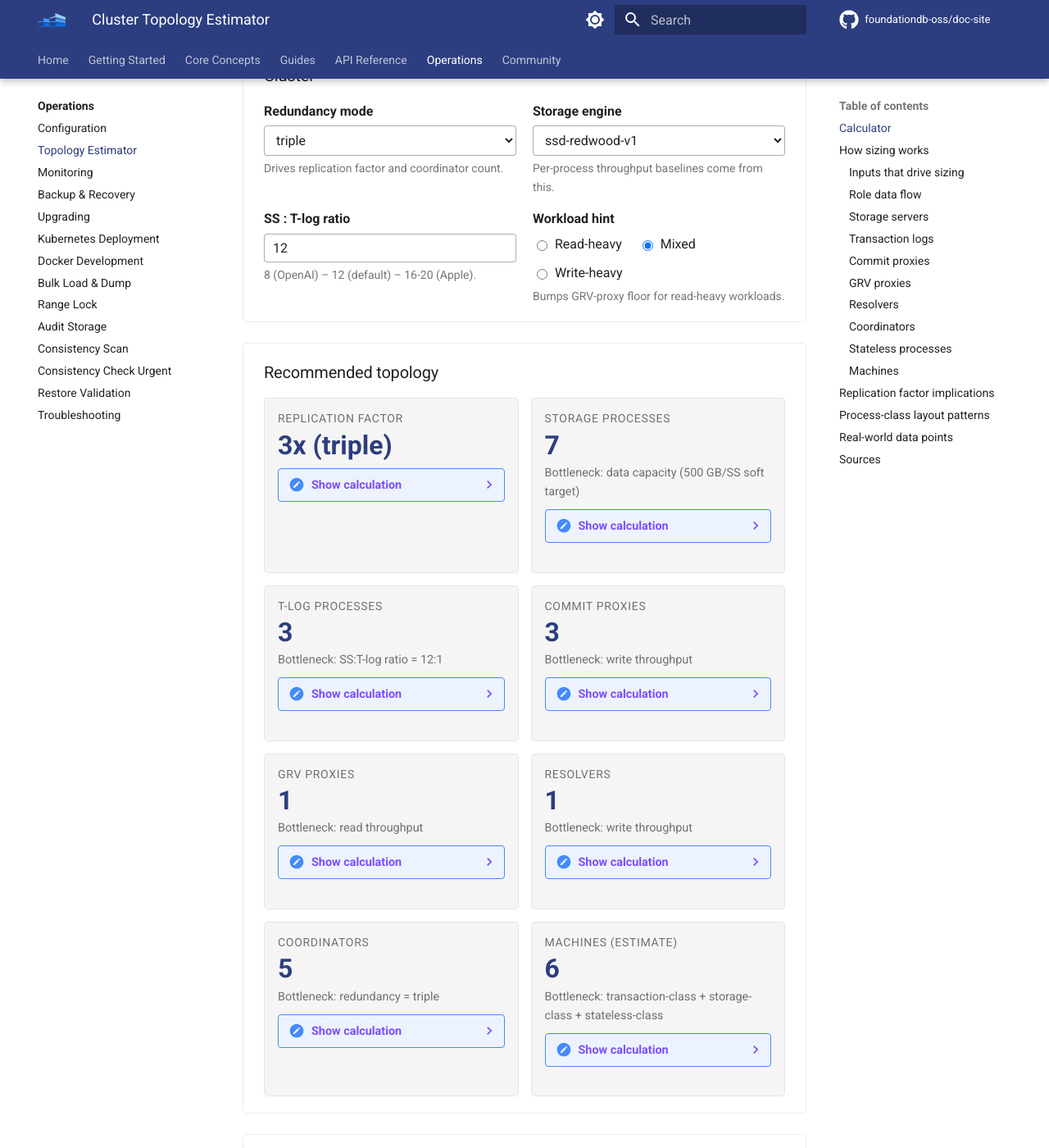
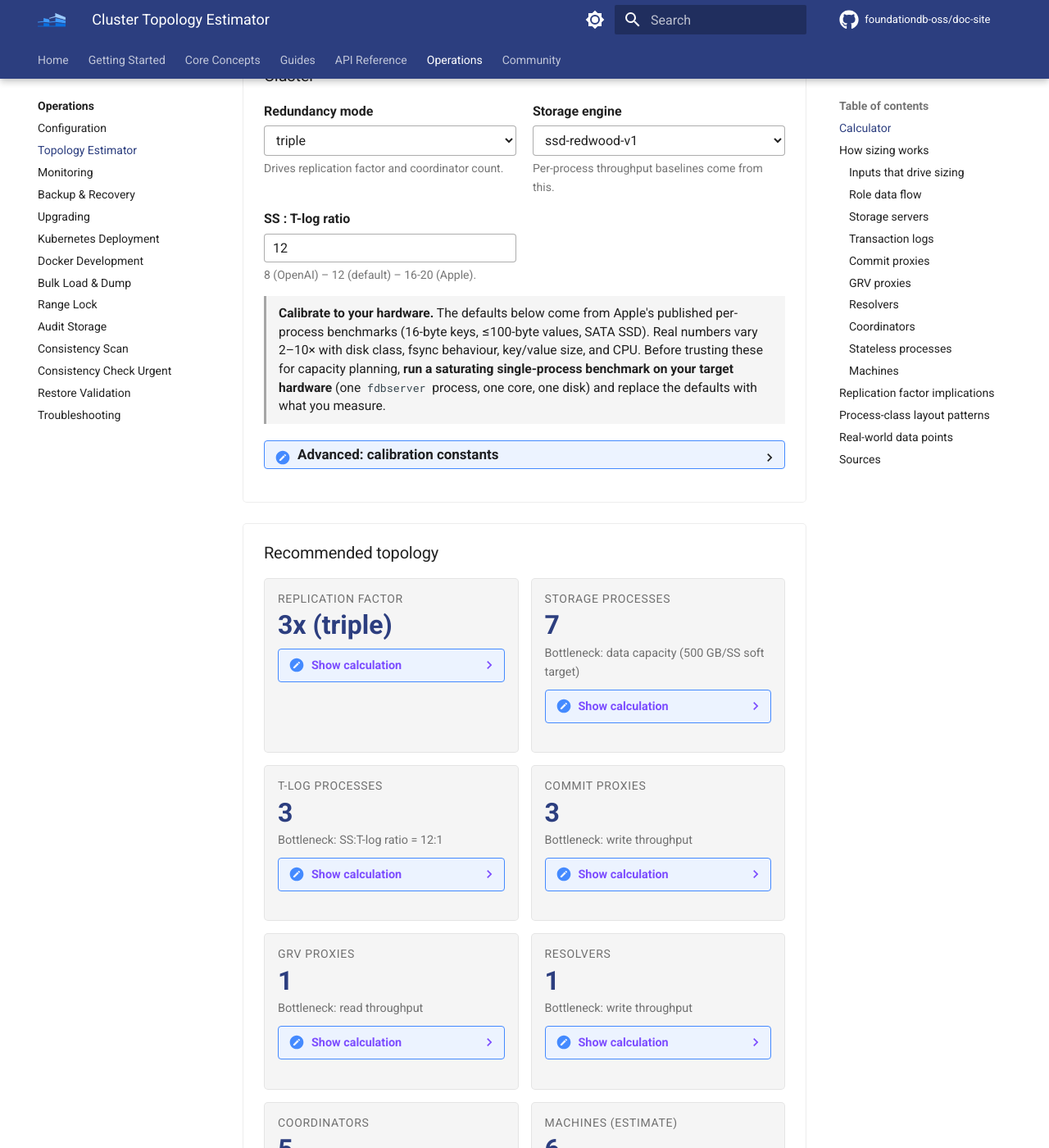
Before and after one commit to foundationdb-oss/doc-site, an MkDocs documentation site: the page built from docs/operations/topology-estimator.md, in a window 1280 px wide and 1400 px high, scrolled down 775 px. Shown: the whole window at 82% size. Built offline with MkDocs 1.6.1 and Material for MkDocs 9.7.7, drawn with Linux system fonts in a browser that asks for light colours; comment, search, counter and statistics services are not loaded; the version menu is left out; some of the changed text lies outside the part shown.

Commit message:
docs: add advanced calibration constants to topology estimator
Agent-Id: agent-873184cb-d477-4c24-b4ce-d603c092cf9d

````diff
--- a/docs/assets/javascripts/topology-estimator.js
+++ b/docs/assets/javascripts/topology-estimator.js
@@ -44,31 +44,45 @@
 
   function ceil(n) { return Math.ceil(n); }
 
-  function engineThroughput(engine) {
-    if (engine === 'memory') {
-      return { r: DEFAULTS.perProcReadsMem, w: DEFAULTS.perProcWritesMem, label: 'memory' };
+  function engineThroughput(inp) {
+    if (inp.engine === 'memory') {
+      return { r: inp.perProcReadsMem, w: inp.perProcWritesMem, label: 'memory' };
     }
-    return { r: DEFAULTS.perProcReadsSsd, w: DEFAULTS.perProcWritesSsd, label: 'ssd/redwood' };
+    return { r: inp.perProcReadsSsd, w: inp.perProcWritesSsd, label: 'ssd/redwood' };
   }
 
   function compute(inp) {
+    var K = {
+      perProcReadsSsd: inp.perProcReadsSsd,
+      perProcWritesSsd: inp.perProcWritesSsd,
+      perProcReadsMem: inp.perProcReadsMem,
+      perProcWritesMem: inp.perProcWritesMem,
+      headroom: inp.headroom,
+      maxDataPerSsGB: inp.maxDataPerSsGB,
+      cpPerWriteQps: inp.cpPerWriteQps,
+      grvPerReadQps: inp.grvPerReadQps,
+      resolverPerWriteQps: inp.resolverPerWriteQps,
+      coresPerMachineStorage: inp.coresPerMachineStorage,
+      ramPerProcessGB: inp.ramPerProcessGB
+    };
+
     var rep = REPLICATION[inp.redundancy] || REPLICATION.triple;
     var rf = rep.factor;
-    var tput = engineThroughput(inp.engine);
+    var tput = engineThroughput(inp);
     var dataGB = inp.dataTB * 1024;
 
     var readRatio = inp.readQps / tput.r;
     var writeRatio = inp.writeQps / tput.w;
     var dominant = Math.max(readRatio, writeRatio);
-    var ssThroughputUnits = Math.max(1, ceil(dominant * DEFAULTS.headroom));
+    var ssThroughputUnits = Math.max(1, ceil(dominant * K.headroom));
     var ssThroughput = Math.max(rf * 2, ssThroughputUnits * rf);
-    var ssData = ceil(dataGB * rf / DEFAULTS.maxDataPerSsGB);
+    var ssData = ceil(dataGB * rf / K.maxDataPerSsGB);
     var ssFloor = rf * 2;
     var ss = Math.max(ssThroughput, ssData, ssFloor);
 
     var ssBottleneck;
     if (ssData >= ssThroughput && ssData > ssFloor) {
-      ssBottleneck = 'data capacity (' + DEFAULTS.maxDataPerSsGB + ' GB/SS soft target)';
+      ssBottleneck = 'data capacity (' + K.maxDataPerSsGB + ' GB/SS soft target)';
     } else if (ssThroughput > ssFloor) {
       ssBottleneck = (writeRatio >= readRatio ? 'write throughput' : 'read throughput');
     } else {
@@ -79,26 +93,25 @@
     var logs = Math.max(DEFAULTS.logsMin, ceil(ss / logsRatio));
     var logsWarn = logs > DEFAULTS.logsSoftCap;
 
-    var cp = Math.max(DEFAULTS.cpMin, ceil(inp.writeQps / DEFAULTS.cpPerWriteQps));
-    var grv = Math.max(DEFAULTS.grvMin, ceil(inp.readQps / DEFAULTS.grvPerReadQps));
-    if (inp.workloadHint === 'read-heavy') grv = Math.max(grv, 3);
-    var res = Math.max(DEFAULTS.resolverMin, ceil(inp.writeQps / DEFAULTS.resolverPerWriteQps));
+    var cp = Math.max(DEFAULTS.cpMin, ceil(inp.writeQps / K.cpPerWriteQps));
+    var grv = Math.max(DEFAULTS.grvMin, ceil(inp.readQps / K.grvPerReadQps));
+    var res = Math.max(DEFAULTS.resolverMin, ceil(inp.writeQps / K.resolverPerWriteQps));
 
     var transactionMachines = logs;
-    var storageMachines = Math.max(1, ceil(ss / DEFAULTS.coresPerMachineStorage));
+    var storageMachines = Math.max(1, ceil(ss / K.coresPerMachineStorage));
     var stateless = cp + grv + res + 4;
-    var statelessMachines = Math.max(1, ceil(stateless / DEFAULTS.coresPerMachineStorage));
+    var statelessMachines = Math.max(1, ceil(stateless / K.coresPerMachineStorage));
     var machines = transactionMachines + storageMachines + statelessMachines;
 
-    var procsPerStorageMachine = Math.min(DEFAULTS.coresPerMachineStorage, ceil(ss / storageMachines));
-    var ramStorageGB = ceil(procsPerStorageMachine * DEFAULTS.ramPerProcessGB * (1 + DEFAULTS.ramHeadroom));
-    var ramTransactionGB = ceil(DEFAULTS.ramPerProcessGB * (1 + DEFAULTS.ramHeadroom));
+    var procsPerStorageMachine = Math.min(K.coresPerMachineStorage, ceil(ss / storageMachines));
+    var ramStorageGB = ceil(procsPerStorageMachine * K.ramPerProcessGB * (1 + DEFAULTS.ramHeadroom));
+    var ramTransactionGB = ceil(K.ramPerProcessGB * (1 + DEFAULTS.ramHeadroom));
 
     var dataPerSsGB = ss > 0 ? (dataGB * rf / ss) : 0;
-    var dataPerSsWarn = dataPerSsGB > DEFAULTS.maxDataPerSsGB;
+    var dataPerSsWarn = dataPerSsGB > K.maxDataPerSsGB;
 
     return {
-      inp: inp, rf: rf, rep: rep, tput: tput, dataGB: dataGB,
+      inp: inp, K: K, rf: rf, rep: rep, tput: tput, dataGB: dataGB,
       ss: ss, ssThroughput: ssThroughput, ssData: ssData, ssFloor: ssFloor,
       ssThroughputUnits: ssThroughputUnits, ssBottleneck: ssBottleneck,
       readRatio: readRatio, writeRatio: writeRatio,
@@ -121,16 +134,38 @@
     return (Math.round(n * 100) / 100).toString();
   }
 
+  // Calibration constants exposed in the "Advanced" form section.
+  // Each entry: form field name → minimum allowed value (clamp floor).
+  var ADVANCED_KEYS = {
+    perProcReadsSsd: 1,
+    perProcWritesSsd: 1,
+    perProcReadsMem: 1,
+    perProcWritesMem: 1,
+    headroom: 0.1,
+    maxDataPerSsGB: 1,
+    cpPerWriteQps: 1,
+    grvPerReadQps: 1,
+    resolverPerWriteQps: 1,
+    coresPerMachineStorage: 1,
+    ramPerProcessGB: 1
+  };
+
   function readInputs(form) {
-    return {
+    var inp = {
       readQps: clamp(form.elements['readQps'].value, 0),
       writeQps: clamp(form.elements['writeQps'].value, 0),
       dataTB: clamp(form.elements['dataTB'].value, 0),
       redundancy: form.elements['redundancy'].value,
       engine: form.elements['engine'].value,
-      logsRatio: clamp(form.elements['logsRatio'].value, 1),
-      workloadHint: (form.elements['workloadHint'] && form.elements['workloadHint'].value) || 'mixed'
+      logsRatio: clamp(form.elements['logsRatio'].value, 1)
     };
+    Object.keys(ADVANCED_KEYS).forEach(function (k) {
+      var el = form.elements[k];
+      var min = ADVANCED_KEYS[k];
+      var v = el ? el.value : DEFAULTS[k];
+      inp[k] = clamp(v, min);
+    });
+    return inp;
   }
 
   // Expose for testing in console.
@@ -138,6 +173,7 @@
   window.fdbTopologyEstimator.compute = compute;
   window.fdbTopologyEstimator.DEFAULTS = DEFAULTS;
   window.fdbTopologyEstimator.REPLICATION = REPLICATION;
+  window.fdbTopologyEstimator.ADVANCED_KEYS = ADVANCED_KEYS;
 
 
   function escapeText(s) {
@@ -191,15 +227,15 @@
         'engine = ' + r.tput.label + '  →  per_proc_reads = ' + r.tput.r + ', per_proc_writes = ' + r.tput.w,
         'read_ratio  = read_qps  / per_proc_reads  = ' + inp.readQps  + ' / ' + r.tput.r + ' = ' + fmtN(r.readRatio),
         'write_ratio = write_qps / per_proc_writes = ' + inp.writeQps + ' / ' + r.tput.w + ' = ' + fmtN(r.writeRatio),
-        'ss_throughput = ceil(max(read_ratio, write_ratio) × ' + DEFAULTS.headroom + ') × RF',
+        'ss_throughput = ceil(max(read_ratio, write_ratio) × ' + r.K.headroom + ') × RF',
         '              = ' + r.ssThroughputUnits + ' × ' + r.rf + ' = ' + r.ssThroughput,
-        'ss_data       = ceil(data_GB × RF / ' + DEFAULTS.maxDataPerSsGB + ')',
-        '              = ceil(' + fmtN(r.dataGB) + ' × ' + r.rf + ' / ' + DEFAULTS.maxDataPerSsGB + ') = ' + r.ssData,
+        'ss_data       = ceil(data_GB × RF / ' + r.K.maxDataPerSsGB + ')',
+        '              = ceil(' + fmtN(r.dataGB) + ' × ' + r.rf + ' / ' + r.K.maxDataPerSsGB + ') = ' + r.ssData,
         'storage_processes = max(ss_throughput, ss_data, RF × 2)',
         '                  = max(' + r.ssThroughput + ', ' + r.ssData + ', ' + r.ssFloor + ') = ' + r.ss,
         'data_per_SS ≈ ' + fmtN(r.dataPerSsGB) + ' GB'
       ],
-      r.dataPerSsWarn ? ('Data per SS is ' + fmtN(r.dataPerSsGB) + ' GB (> ' + DEFAULTS.maxDataPerSsGB + ' GB target). Recovery and data distribution slow down past this.') : null
+      r.dataPerSsWarn ? ('Data per SS is ' + fmtN(r.dataPerSsGB) + ' GB (> ' + r.K.maxDataPerSsGB + ' GB target). Recovery and data distribution slow down past this.') : null
     ));
 
     blocks.push(output(
@@ -222,8 +258,8 @@
       'sizing-commit-proxies',
       'write throughput',
       [
-        'commit_proxies = max(' + DEFAULTS.cpMin + ', ceil(write_qps / ' + DEFAULTS.cpPerWriteQps + '))',
-        '               = max(' + DEFAULTS.cpMin + ', ceil(' + inp.writeQps + ' / ' + DEFAULTS.cpPerWriteQps + ')) = ' + r.cp
+        'commit_proxies = max(' + DEFAULTS.cpMin + ', ceil(write_qps / ' + r.K.cpPerWriteQps + '))',
+        '               = max(' + DEFAULTS.cpMin + ', ceil(' + inp.writeQps + ' / ' + r.K.cpPerWriteQps + ')) = ' + r.cp
       ],
       null
     ));
@@ -233,11 +269,10 @@
       'GRV proxies',
       String(r.grv),
       'sizing-grv-proxies',
-      inp.workloadHint === 'read-heavy' ? 'read-heavy workload' : 'read throughput',
+      'read throughput',
       [
-        'grv_proxies = max(' + DEFAULTS.grvMin + ', ceil(read_qps / ' + DEFAULTS.grvPerReadQps + '))',
-        '            = max(' + DEFAULTS.grvMin + ', ceil(' + inp.readQps + ' / ' + DEFAULTS.grvPerReadQps + ')) = ' + Math.max(DEFAULTS.grvMin, ceil(inp.readQps / DEFAULTS.grvPerReadQps)),
-        inp.workloadHint === 'read-heavy' ? 'read-heavy hint → bumped to floor of 3 = ' + r.grv : 'final = ' + r.grv
+        'grv_proxies = max(' + DEFAULTS.grvMin + ', ceil(read_qps / ' + r.K.grvPerReadQps + '))',
+        '            = max(' + DEFAULTS.grvMin + ', ceil(' + inp.readQps + ' / ' + r.K.grvPerReadQps + ')) = ' + r.grv
       ],
       null
     ));
@@ -249,8 +284,8 @@
       'sizing-resolvers',
       'write throughput',
       [
-        'resolvers = max(' + DEFAULTS.resolverMin + ', ceil(write_qps / ' + DEFAULTS.resolverPerWriteQps + '))',
-        '          = max(' + DEFAULTS.resolverMin + ', ceil(' + inp.writeQps + ' / ' + DEFAULTS.resolverPerWriteQps + ')) = ' + r.res,
+        'resolvers = max(' + DEFAULTS.resolverMin + ', ceil(write_qps / ' + r.K.resolverPerWriteQps + '))',
+        '          = max(' + DEFAULTS.resolverMin + ', ceil(' + inp.writeQps + ' / ' + r.K.resolverPerWriteQps + ')) = ' + r.res,
         'note: more resolvers can increase false conflicts; rarely > 4'
       ],
       r.res > 4 ? 'More than 4 resolvers is rarely necessary. Profile commit_latency before adding more.' : null
@@ -276,12 +311,12 @@
       'transaction-class + storage-class + stateless-class',
       [
         'transaction_machines = logs                       = ' + r.transactionMachines,
-        'storage_machines     = ceil(storage / ' + DEFAULTS.coresPerMachineStorage + ')             = ' + r.storageMachines,
-        'stateless_machines   = ceil((cp+grv+res+4) / ' + DEFAULTS.coresPerMachineStorage + ')      = ' + r.statelessMachines,
+        'storage_machines     = ceil(storage / ' + r.K.coresPerMachineStorage + ')             = ' + r.storageMachines,
+        'stateless_machines   = ceil((cp+grv+res+4) / ' + r.K.coresPerMachineStorage + ')      = ' + r.statelessMachines,
         'machines = ' + r.transactionMachines + ' + ' + r.storageMachines + ' + ' + r.statelessMachines + ' = ' + r.machines,
         '',
-        'RAM/transaction machine ≈ ' + r.ramTransactionGB + ' GB  (' + DEFAULTS.ramPerProcessGB + ' GB × 1 proc × ' + (1 + DEFAULTS.ramHeadroom) + ')',
-        'RAM/storage machine     ≈ ' + r.ramStorageGB + ' GB  (' + DEFAULTS.ramPerProcessGB + ' GB × ' + r.procsPerStorageMachine + ' procs × ' + (1 + DEFAULTS.ramHeadroom) + ')'
+        'RAM/transaction machine ≈ ' + r.ramTransactionGB + ' GB  (' + r.K.ramPerProcessGB + ' GB × 1 proc × ' + (1 + DEFAULTS.ramHeadroom) + ')',
+        'RAM/storage machine     ≈ ' + r.ramStorageGB + ' GB  (' + r.K.ramPerProcessGB + ' GB × ' + r.procsPerStorageMachine + ' procs × ' + (1 + DEFAULTS.ramHeadroom) + ')'
       ],
       null
     ));
@@ -299,7 +334,7 @@
       '',
       '# Process classes (per fdbserver process / foundationdb.conf):',
       '#   ' + r.logs + ' × class=transaction          (one per host on dedicated nodes)',
-      '#   ' + r.ss  + ' × class=storage               (co-locate up to ' + DEFAULTS.coresPerMachineStorage + ' per host)',
+      '#   ' + r.ss  + ' × class=storage               (co-locate up to ' + r.K.coresPerMachineStorage + ' per host)',
       '#   ' + r.stateless + ' × class=stateless             (commit/grv/resolver + cluster controller + master)',
       '#   ' + r.coords + ' × coordinators              (odd, spread across failure domains)'
     ];
@@ -326,6 +361,18 @@
     function trigger() { update(form, results, cliCode); }
     form.addEventListener('input', trigger);
     form.addEventListener('change', trigger);
+
+    var resetBtn = root.querySelector('#te-reset-defaults');
+    if (resetBtn) {
+      resetBtn.addEventListener('click', function () {
+        Object.keys(ADVANCED_KEYS).forEach(function (k) {
+          var el = form.elements[k];
+          if (el) el.value = DEFAULTS[k];
+        });
+        trigger();
+      });
+    }
+
     trigger();
   }
 
--- a/docs/assets/stylesheets/topology-estimator.css
+++ b/docs/assets/stylesheets/topology-estimator.css
@@ -138,6 +138,61 @@
   color: var(--md-default-fg-color);
 }
 
+.te-note {
+  margin: 0.75rem 0 0.5rem;
+  padding: 0.5rem 0.75rem;
+  border-left: 3px solid var(--md-default-fg-color--lighter);
+  background-color: var(--md-code-bg-color);
+  font-size: 0.78rem;
+  color: var(--md-default-fg-color);
+  line-height: 1.45;
+}
+
+.te-note strong {
+  color: var(--md-default-fg-color);
+}
+
+.te-advanced {
+  margin-top: 0.5rem;
+  border: 1px solid var(--md-default-fg-color--lightest);
+  border-radius: 0.25rem;
+  padding: 0.5rem 0.75rem;
+  background-color: var(--md-code-bg-color);
+}
+
+.te-advanced > summary {
+  cursor: pointer;
+  font-weight: 600;
+  font-size: 0.85rem;
+  color: var(--md-default-fg-color);
+  padding: 0.15rem 0;
+}
+
+.te-advanced[open] > summary {
+  margin-bottom: 0.5rem;
+}
+
+.te-grid--advanced {
+  grid-template-columns: repeat(auto-fit, minmax(13rem, 1fr));
+}
+
+.te-reset-btn {
+  margin-top: 0.75rem;
+  font-family: inherit;
+  font-size: 0.75rem;
+  padding: 0.35rem 0.75rem;
+  border-radius: 0.2rem;
+  border: 1px solid var(--md-default-fg-color--lighter);
+  background-color: var(--md-default-bg-color);
+  color: var(--md-default-fg-color);
+  cursor: pointer;
+}
+
+.te-reset-btn:hover {
+  border-color: var(--md-accent-fg-color);
+  color: var(--md-accent-fg-color);
+}
+
 .te-cli {
   margin-top: 0.5rem;
 }
--- a/docs/operations/topology-estimator.md
+++ b/docs/operations/topology-estimator.md
@@ -61,16 +61,62 @@ Interactive sizing calculator for FoundationDB clusters. Enter your workload and
       <input id="te-logsRatio" name="logsRatio" type="number" min="1" max="32" step="1" value="12">
       <span class="te-help">8 (OpenAI) – 12 (default) – 16-20 (Apple).</span>
     </div>
-    <div class="te-field">
-      <label>Workload hint</label>
-      <div class="te-radio-row">
-        <label><input type="radio" name="workloadHint" value="read-heavy"> Read-heavy</label>
-        <label><input type="radio" name="workloadHint" value="mixed" checked> Mixed</label>
-        <label><input type="radio" name="workloadHint" value="write-heavy"> Write-heavy</label>
+  </div>
+
+  <div class="te-note">
+    <strong>Calibrate to your hardware.</strong> The defaults below come from Apple's published per-process benchmarks (16-byte keys, ≤100-byte values, SATA SSD). Real numbers vary 2–10× with disk class, fsync behaviour, key/value size, and CPU. Before trusting these for capacity planning, <strong>run a saturating single-process benchmark on your target hardware</strong> (one <code>fdbserver</code> process, one core, one disk) and replace the defaults with what you measure.
+  </div>
+
+  <details class="te-advanced">
+    <summary>Advanced: calibration constants</summary>
+    <div class="te-grid te-grid--advanced">
+      <div class="te-field">
+        <label for="te-perProcReadsSsd">Reads/s per SSD/Redwood storage process</label>
+        <input id="te-perProcReadsSsd" name="perProcReadsSsd" type="number" min="1" step="1000" value="55000">
       </div>
-      <span class="te-help">Bumps GRV-proxy floor for read-heavy workloads.</span>
+      <div class="te-field">
+        <label for="te-perProcWritesSsd">Writes/s per SSD/Redwood storage process</label>
+        <input id="te-perProcWritesSsd" name="perProcWritesSsd" type="number" min="1" step="1000" value="20000">
+      </div>
+      <div class="te-field">
+        <label for="te-perProcReadsMem">Reads/s per memory-engine storage process</label>
+        <input id="te-perProcReadsMem" name="perProcReadsMem" type="number" min="1" step="1000" value="90000">
+      </div>
+      <div class="te-field">
+        <label for="te-perProcWritesMem">Writes/s per memory-engine storage process</label>
+        <input id="te-perProcWritesMem" name="perProcWritesMem" type="number" min="1" step="1000" value="35000">
+      </div>
+      <div class="te-field">
+        <label for="te-headroom">Throughput headroom multiplier</label>
+        <input id="te-headroom" name="headroom" type="number" min="0.1" step="0.1" value="1.5">
+      </div>
+      <div class="te-field">
+        <label for="te-maxDataPerSsGB">Soft cap on data per storage process (GB)</label>
+        <input id="te-maxDataPerSsGB" name="maxDataPerSsGB" type="number" min="1" step="10" value="500">
+      </div>
+      <div class="te-field">
+        <label for="te-cpPerWriteQps">Writes/s per commit proxy before adding more</label>
+        <input id="te-cpPerWriteQps" name="cpPerWriteQps" type="number" min="1" step="1000" value="50000">
+      </div>
+      <div class="te-field">
+        <label for="te-grvPerReadQps">Reads/s per GRV proxy</label>
+        <input id="te-grvPerReadQps" name="grvPerReadQps" type="number" min="1" step="1000" value="200000">
+      </div>
+      <div class="te-field">
+        <label for="te-resolverPerWriteQps">Writes/s per resolver</label>
+        <input id="te-resolverPerWriteQps" name="resolverPerWriteQps" type="number" min="1" step="1000" value="80000">
+      </div>
+      <div class="te-field">
+        <label for="te-coresPerMachineStorage">fdbserver processes per storage host</label>
+        <input id="te-coresPerMachineStorage" name="coresPerMachineStorage" type="number" min="1" step="1" value="8">
+      </div>
+      <div class="te-field">
+        <label for="te-ramPerProcessGB">RAM per fdbserver process (GB)</label>
+        <input id="te-ramPerProcessGB" name="ramPerProcessGB" type="number" min="1" step="1" value="4">
+      </div>
     </div>
-  </div>
+    <button type="button" id="te-reset-defaults" class="te-reset-btn">Reset to defaults</button>
+  </details>
 </form>
 
 <div class="te-card">
@@ -101,7 +147,6 @@ The calculator above is driven by a small set of per-role rules. Each section be
 | Redundancy mode | Replication factor, coordinator count, RAM × replicas |
 | Storage engine | Per-process throughput baselines (SSD vs memory) |
 | SS : T-log ratio | T-log process count |
-| Workload hint | GRV-proxy floor (read-heavy ⇒ ≥ 3) |
 
 
 
@@ -177,11 +222,10 @@ commit_proxies = max(3, ceil(write_qps / 50000))
 
 ### GRV proxies { #sizing-grv-proxies }
 
-**Rule of thumb.** Default **1** proxy; **3** for read-heavy workloads. Cluster-wide GRV throughput saturates around **400K/s**, so adding more than ~3–4 GRV proxies rarely helps.
+**Rule of thumb.** Default **1** proxy. Cluster-wide GRV throughput saturates around **400K/s**, so adding more than ~3–4 GRV proxies rarely helps.
 
 ```text
 grv_proxies = max(1, ceil(read_qps / 200000))
-# read-heavy hint bumps the floor to 3
 ```
 
 **What limits it.** Single-master `getReadVersion` serialization. Adding GRV proxies parallelises the GRV path but the underlying master still has to mint version numbers serially.
````
